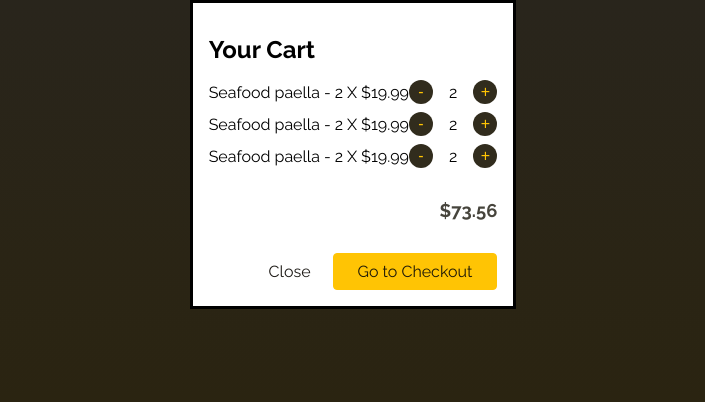
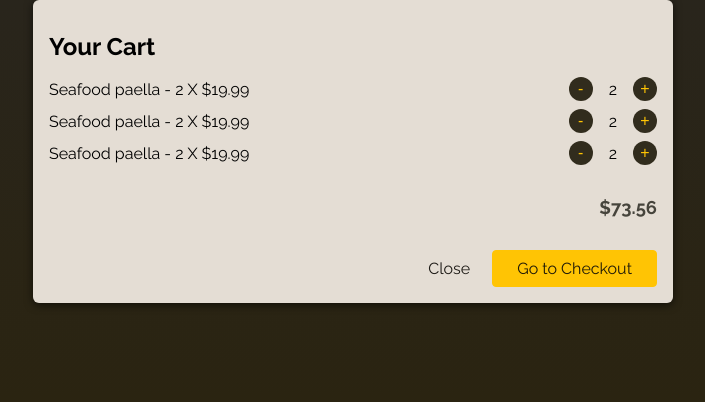
Before and after one commit to Oxana2014/FoodOrder, a React (Vite) app: page / in a window 1280 px wide. Shown: the top 402 px of the page, without its empty margins (287-992 px from the left). Built offline with nearby package versions, Linux system fonts and the light colour scheme.

Commit message:
Add Modal component

```diff
--- a/src/App.jsx
+++ b/src/App.jsx
@@ -3,13 +3,17 @@ import Meals from "./components/Meals";
 import Cart from "./components/Cart";
 import OrderForm from "./components/OrderForm";
 import Feedback from "./components/Feedback";
+import Modal from "./util/Modal";
 
 function App() {
   return (
     <>
       {/* <MainHeader />
        <Meals /> */}
-      <Cart />
+       <Modal>
+        <Cart />
+       </Modal>
+
       {/* <OrderForm /> */}
       {/* <Feedback /> */}
     </>
--- a/src/components/Cart.jsx
+++ b/src/components/Cart.jsx
@@ -1,8 +1,8 @@
-import CartItem from "./CartItem"
-import Button from './Button'
+import CartItem from "./CartItem";
+import Button from "../util/Button";
 
-export default function Cart () {
-    return <dialog open >
+export default function Cart() {
+  return (
     <div className="cart">
       <h2>Your Cart</h2>
       <CartItem />
@@ -14,5 +14,5 @@ export default function Cart () {
         <Button>Go to Checkout</Button>
       </div>
     </div>
-    </dialog>
+  );
 }
--- a/src/components/MainHeader.jsx
+++ b/src/components/MainHeader.jsx
@@ -1,5 +1,5 @@
 import logo from "../assets/logo.jpg";
-import Button from "./Button";
+import Button from "../util/Button";
 
 export default function MainHeader() {
   return (
--- /dev/null
+++ b/src/util/Modal.jsx
@@ -0,0 +1,7 @@
+export default function Modal({ children }) {
+  return (
+    <dialog className="modal" open>
+      {children}
+    </dialog>
+  );
+}
```
Also changed, not shown: src/util/Button.jsx (renamed from src/components/Button.jsx). Lines whose indentation alone changed are shown as unchanged.
